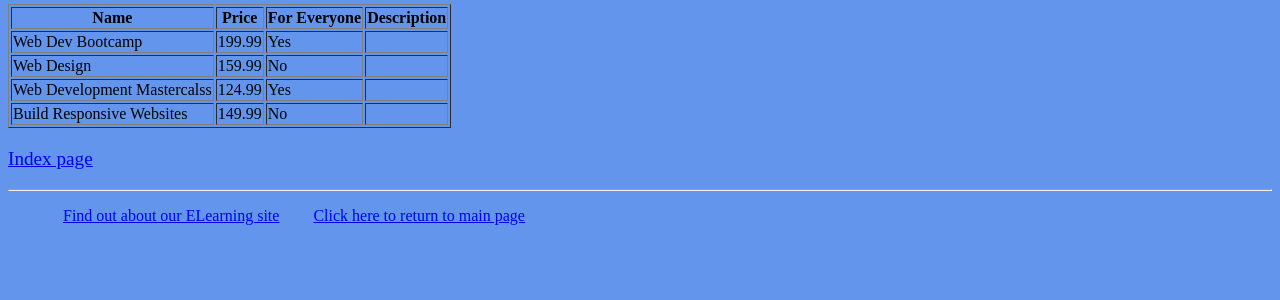
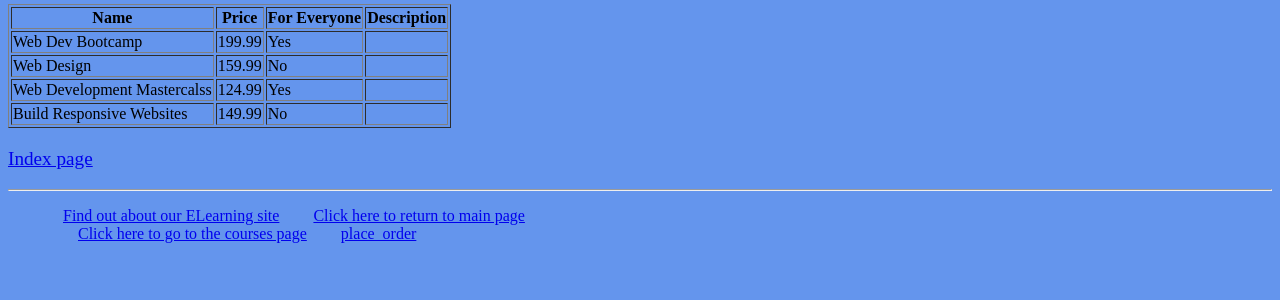
Before and after one commit to cao-weiwei/mysite20, a Django app: page /myapp/1/ in a window 1280 px wide. Shown: the part 281-581 px from the top of the page. Run offline with Django 3.2, Linux system fonts and the light colour scheme; data comes from the database, SQL or seed files in the repository; both versions use the stored data as it was after the commit; parts of the project's set-up code (start-up, migrations or seed data) failed here and were passed over.

Commit message:
Update Lab7 part1 and part2

```diff
--- a/myapp/forms.py
+++ b/myapp/forms.py
@@ -2,7 +2,7 @@ from django import forms
 from myapp.models import Order
 
 
-class OrderForm(forms.Form):
+class OrderForm(forms.ModelForm):
     """ based on the Order model to create the form """
     class Meta:
         model = Order
--- a/myapp/models.py
+++ b/myapp/models.py
@@ -36,7 +36,7 @@ class Course(models.Model):
 
     def discount(self):
         """ return the discount amount of the price"""
-        return self.price * 0.1
+        return float(self.price) * 0.1
 
 
 class Student(User):
--- a/myapp/templates/myapp/base.html
+++ b/myapp/templates/myapp/base.html
@@ -16,6 +16,9 @@
         <li class="hbar1"><a href="/myapp/about/">Find out about our ELearning site</a></li>
         <li class="hbar1"><a href="{% url 'myapp:index' %}">Click here to
             return to main page</a><br/></li>
+        <li class="hbar1"><a href="/myapp/courses/">Click here to
+            go to the courses page</a></li>
+        <li class="hbar1"><a href="/myapp/place_order/">place_order</a></li>
     </ul>
 </div>
 </body>
--- a/myapp/templates/myapp/detail.html
+++ b/myapp/templates/myapp/detail.html
@@ -18,7 +18,7 @@
         <th>Description</th>
     </tr>
 
-    {% for course in courses %}
+    {% for course in cour %}
         <tr>
             <td> {{ course.name }} </td>
             <td> {{ course.price }} </td>
--- a/myapp/urls.py
+++ b/myapp/urls.py
@@ -6,5 +6,8 @@ app_name = 'myapp'
 urlpatterns = [
     path(r'', views.index, name='index'),
     path(r'about/', views.about, name='about'),
+    path(r'courses/', views.courses, name='courses'),
+    path(r'place_order/', views.place_order, name='place_order'),
+    path(r'order_response/', views.place_order, name='order_response'),
     path(r'<top_no>/', views.detail, name='detail'),
 ]
--- a/myapp/views.py
+++ b/myapp/views.py
@@ -1,9 +1,11 @@
 from django.shortcuts import render
-
 # Create your views here.
 
 # Import necessary classes
 from django.http import HttpResponse
+from pandas.tests.extension import decimal
+
+from .forms import *
 from .models import Topic, Course, Student, Order
 
 
@@ -51,10 +53,10 @@ def detail(request, top_no):
     the detail page of myapp
     """
     topic = Topic.objects.all().filter(id=top_no)
-    courses = Course.objects.all().filter(topic_id=top_no)
+    cours = Course.objects.all().filter(topic_id=top_no)
     data = {
         'topic': topic,
-        'courses': courses,
+        'cour': cours,
     }
     return render(request, 'myapp/detail.html', data)
 
@@ -71,3 +73,35 @@ def index(request):
     }
 
     return render(request, 'myapp/index.html', data)
+
+
+def courses(request):
+    courlist = Course.objects.all().order_by('id')
+    return render(request, 'myapp/courses.html', {'courlist': courlist})
+
+
+def place_order(request):
+    text = "You can place an order here."
+    msg = ''
+    courlist = Course.objects.all()
+    if request.method == 'POST':
+        form = OrderForm(request.POST)
+        if form.is_valid():
+            order = form.save(commit=False)
+            order.order_status = 1
+            if order.levels <= order.course.stages:
+                stu = order.student
+                course = order.course
+                level = order.levels
+                price = course.discount()
+                print(price)
+                order.save()
+                msg = 'Your course has been ordered successfully.'
+                return render(request, 'myapp/order_response.html',
+                              {'msg': msg, 'student': stu, 'course': course, 'level': level, 'price': price})
+            else:
+                msg = 'You exceeded the number of levels for this course.'
+                return render(request, 'myapp/order_response.html', {'msg': msg})
+    else:
+        form = OrderForm()
+    return render(request, 'myapp/placeorder.html', {'form': form, 'msg': msg, 'courlist': courlist, 'text': text})
```
Also changed, not shown: db.sqlite3.
